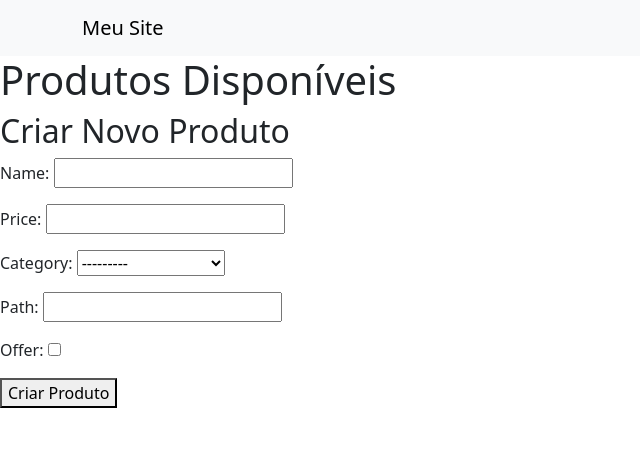
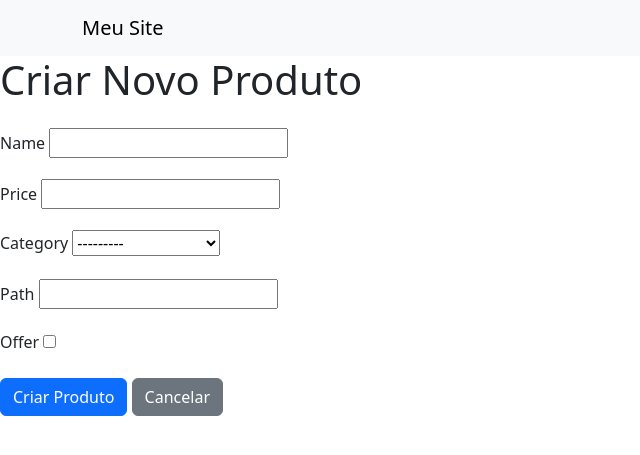
Before and after one commit to PedFelGS/BurguerAPP, a Django app: page /catalog_BurguerApp/produtos/criar/ in a window 1280 px wide. Shown: the top 455 px of the page, without its empty margins (0-640 px from the left). Run offline with Django 5.2, Linux system fonts and the light colour scheme; tables that the repository leaves empty hold one stand-in row (values such as "Sample post").

Commit message:
Melhorias visuais para página de criação de produto

```diff
--- a/catalog_BurguerApp/templates/products/form.html
+++ b/catalog_BurguerApp/templates/products/form.html
@@ -1,15 +1,28 @@
 {% extends "base.html" %}
+
+{% load custom_filters %}
 
 {% block 'titulo' %}Criar Novo Produto{% endblock %}
 
 {% block 'content' %}
-<h1>Produtos Disponíveis</h1>
+<h1 class="mb-4">Criar Novo Produto</h1>
 
-<h2>Criar Novo Produto</h2>
 <form method="POST">
     {% csrf_token %}
-    {{ form.as_p }}
-    <button type="submit">Criar Produto</button>
+    {% for field in form %}
+        <div class="mb-3">
+            <label for="{{ field.id_for_label }}" class="form-label">{{ field.label }}</label>
+            {{ field|add_class:"form-control" }}
+            {% if field.help_text %}
+                <div class="form-text">{{ field.help_text }}</div>
+            {% endif %}
+            {% for error in field.errors %}
+                <div class="invalid-feedback d-block">{{ error }}</div>
+            {% endfor %}
+        </div>
+    {% endfor %}
+    <button type="submit" class="btn btn-primary">Criar Produto</button>
+    <a href="{% url 'product_list' %}" class="btn btn-secondary">Cancelar</a>
 </form>
 
 {% endblock %}
```
